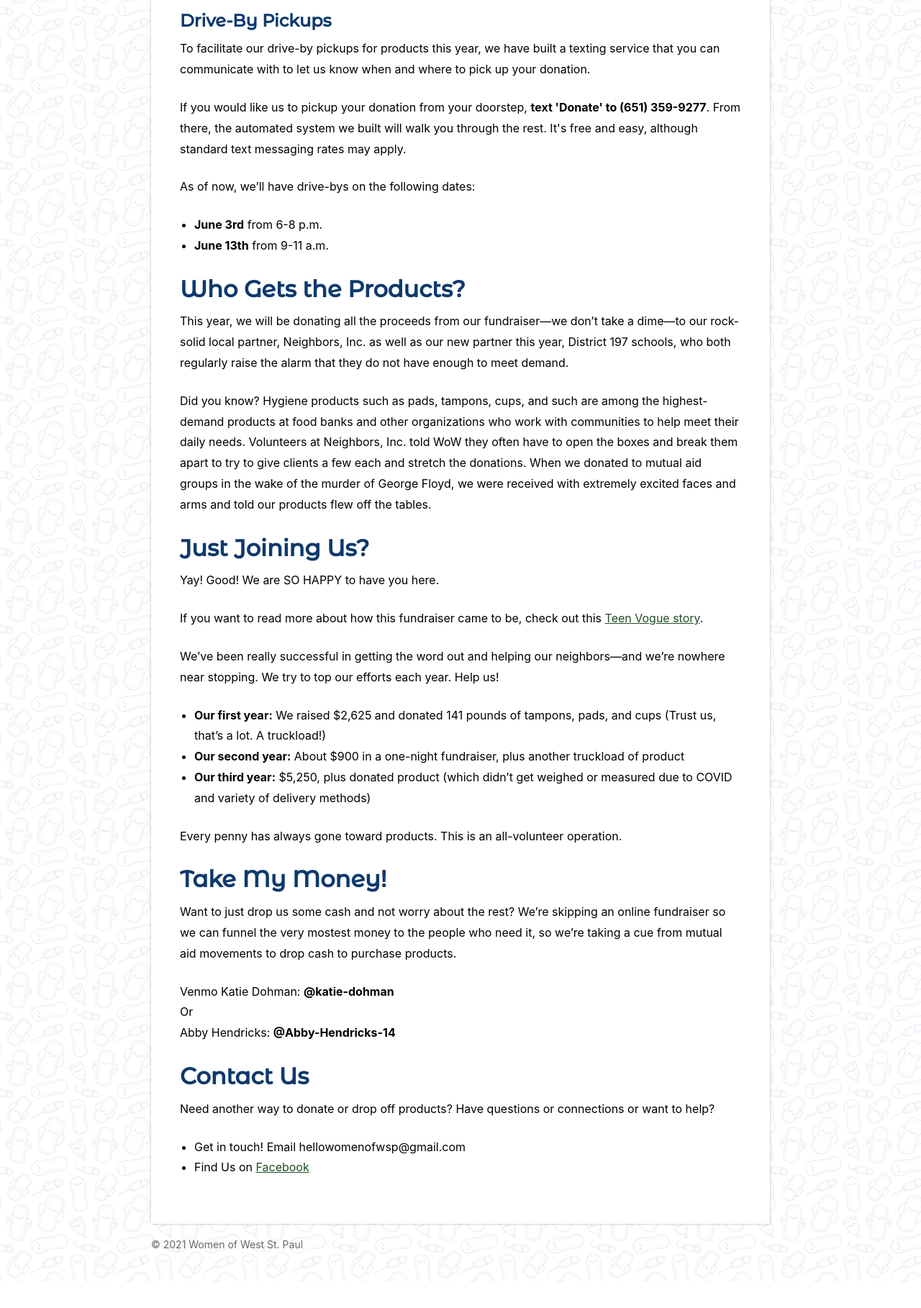
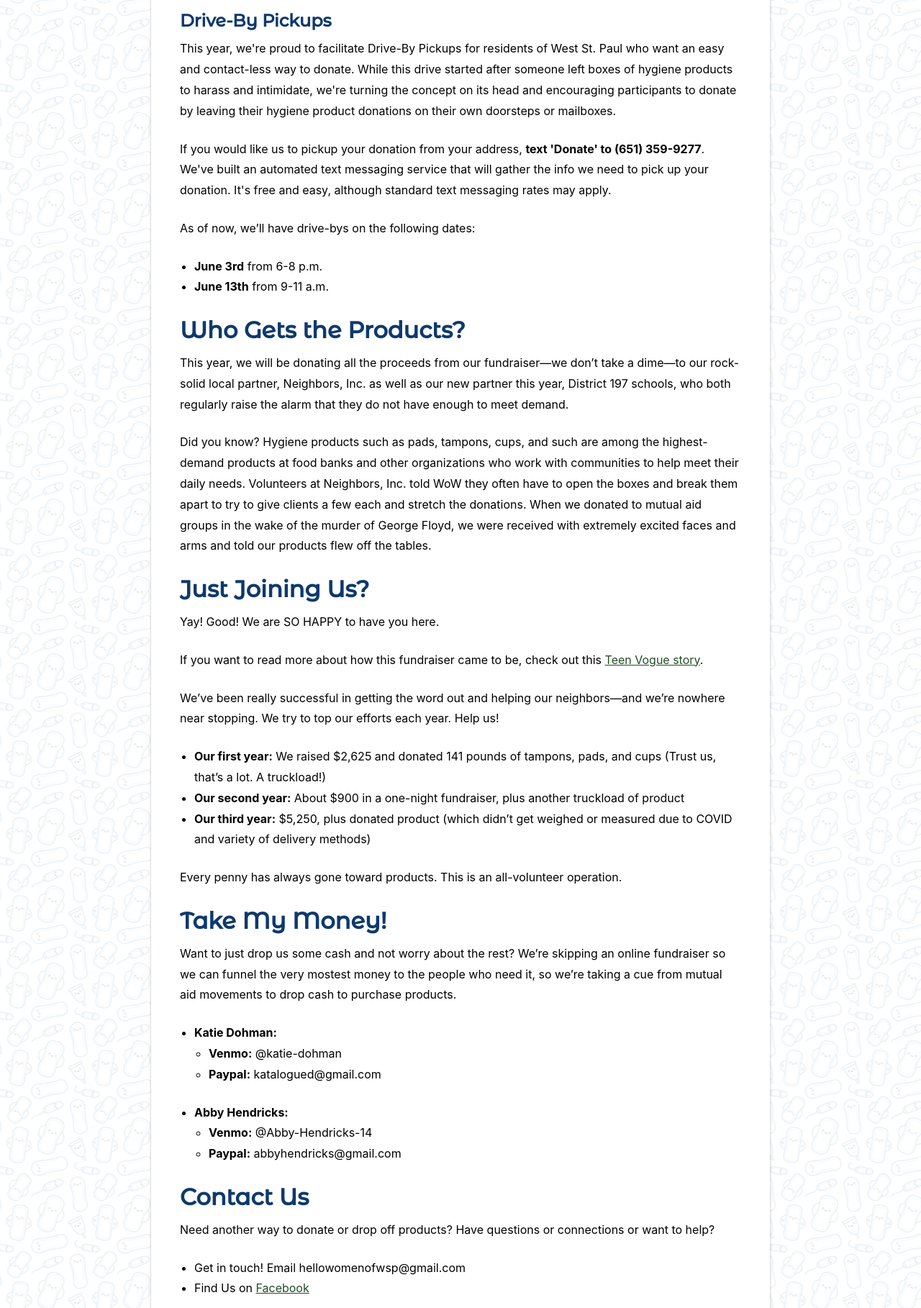
Before and after one commit to zahnster/pad-drive-2021, a plain HTML site: page index.html in a window 1280 px wide. Shown: the part 1160-2978 px from the top of the page at 72% size. Before the commit the page ends 2942 px from the top, so only its background shows below. Drawn offline with Linux system fonts and the light colour scheme.

Commit message:
pickup / paypal update

```diff
--- a/index.html
+++ b/index.html
@@ -111,16 +111,20 @@
 
         <h3>Drive-By Pickups</h3>
         <p>
-          To facilitate our drive-by pickups for products this year, we have
-          built a texting service that you can communicate with to let us know
-          when and where to pick up your donation.
+          This year, we're proud to facilitate Drive-By Pickups for residents of
+          West St. Paul who want an easy and contact-less way to donate. While
+          this drive started after someone left boxes of hygiene products to
+          harass and intimidate, we're turning the concept on its head and
+          encouraging participants to donate by leaving their hygiene product
+          donations on their own doorsteps or mailboxes.
         </p>
 
         <p>
-          If you would like us to pickup your donation from your doorstep,
-          <strong>text 'Donate' to (651) 359-9277</strong>. From there, the
-          automated system we built will walk you through the rest. It's free
-          and easy, although standard text messaging rates may apply.
+          If you would like us to pickup your donation from your address,
+          <strong>text 'Donate' to (651) 359-9277</strong>. We've built an
+          automated text messaging service that will gather the info we need to
+          pick up your donation. It's free and easy, although standard text
+          messaging rates may apply.
         </p>
 
         <p>As of now, we’ll have drive-bys on the following dates:</p>
@@ -201,13 +205,22 @@
           movements to drop cash to purchase products.
         </p>
 
-        <p>
-          Venmo Katie Dohman: <strong>@katie-dohman</strong>
-          <br />
-          Or
-          <br />
-          Abby Hendricks: <strong>@Abby-Hendricks-14</strong>
-        </p>
+        <ul>
+          <li>
+            <strong>Katie Dohman:</strong>
+            <ul>
+              <li><strong>Venmo:</strong> @katie-dohman</li>
+              <li><strong>Paypal:</strong> katalogued@gmail.com</li>
+            </ul>
+          </li>
+          <li>
+            <strong>Abby Hendricks:</strong>
+            <ul>
+              <li><strong>Venmo:</strong> @Abby-Hendricks-14</li>
+              <li><strong>Paypal:</strong> abbyhendricks@gmail.com</li>
+            </ul>
+          </li>
+        </ul>
 
         <h2>Contact Us</h2>
 
```
